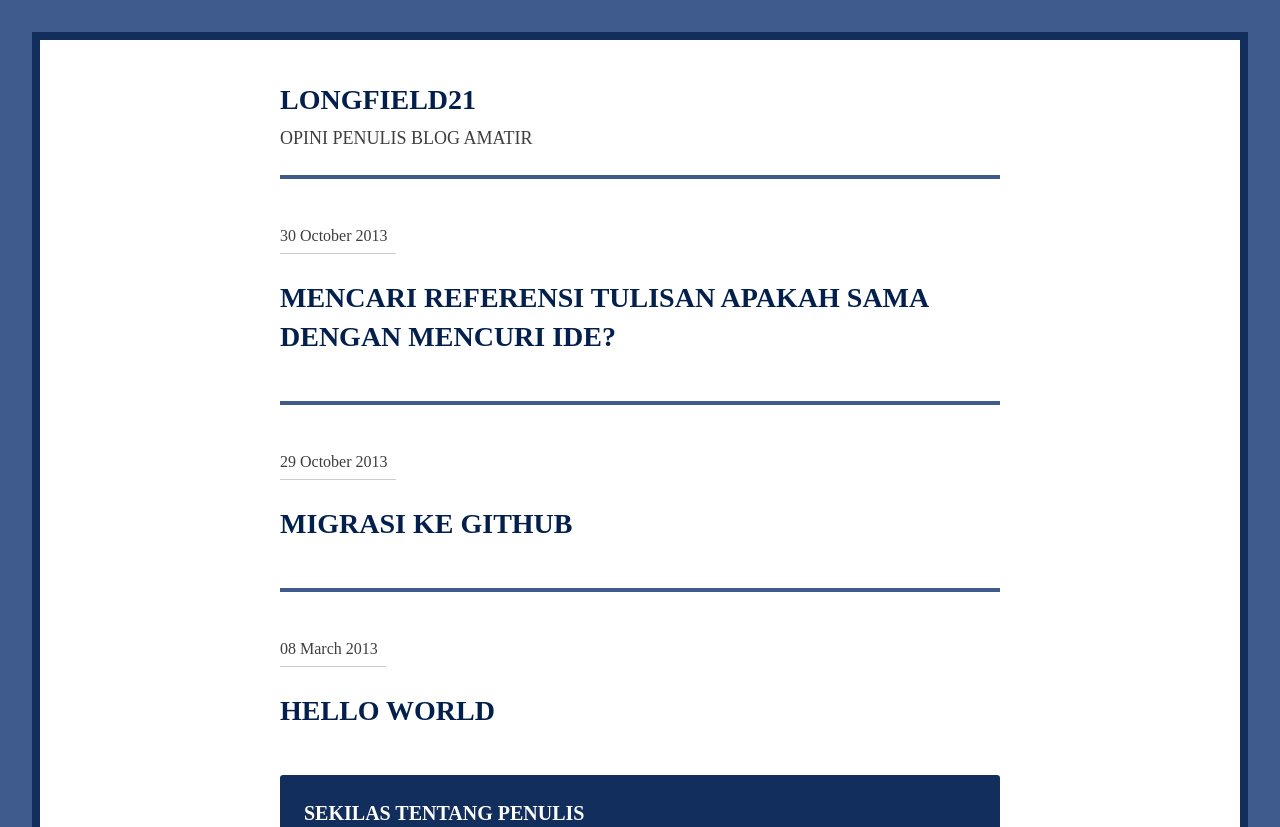
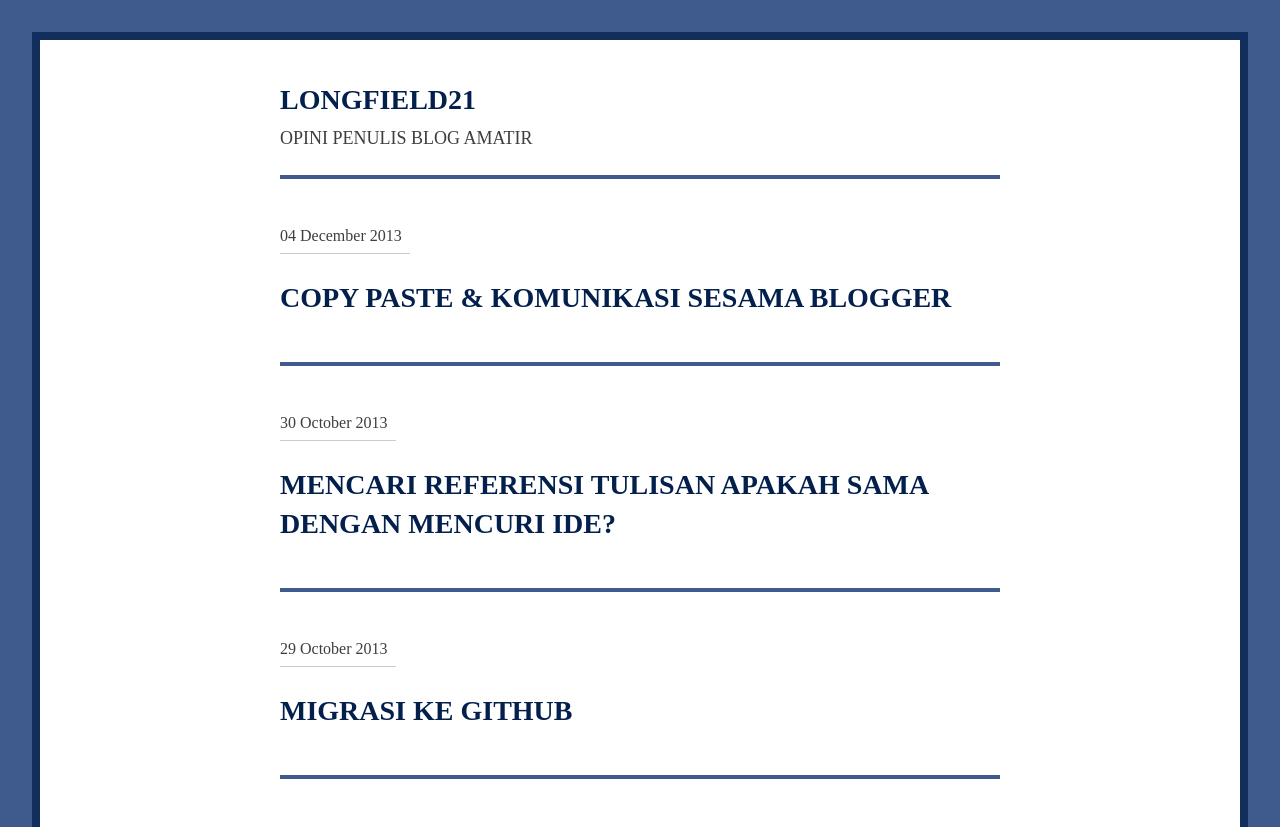
Before and after one commit to longfield21/longfield21.github.com, a Jekyll site: the page built from index.html, in a window 1280 px wide. Shown: the top 827 px of the page. Built offline with Jekyll 4.4.1, drawn with Linux system fonts in a browser that asks for light colours; some web fonts are replaced; Markdown is read by kramdown in place of the engine named in the settings; the list of posts is cut into pages by our own code; comment, search, counter and statistics services are not loaded; a file with an impossible date is left out; grey boxes are pictures that could not be loaded.

Commit message:
Update 2013-12-04-copy-paste-dan-komunikasi-sesama-blogger.md

```diff
--- a/_posts/2013-12-04-copy-paste-dan-komunikasi-sesama-blogger.md
+++ b/_posts/2013-12-04-copy-paste-dan-komunikasi-sesama-blogger.md
@@ -1,7 +1,7 @@
 ---
 layout: post
-title: ""
-date: {}
+title: Copy Paste & Komunikasi Sesama Blogger
+date: 2013-12-04
 published: true
 ---
 
```
